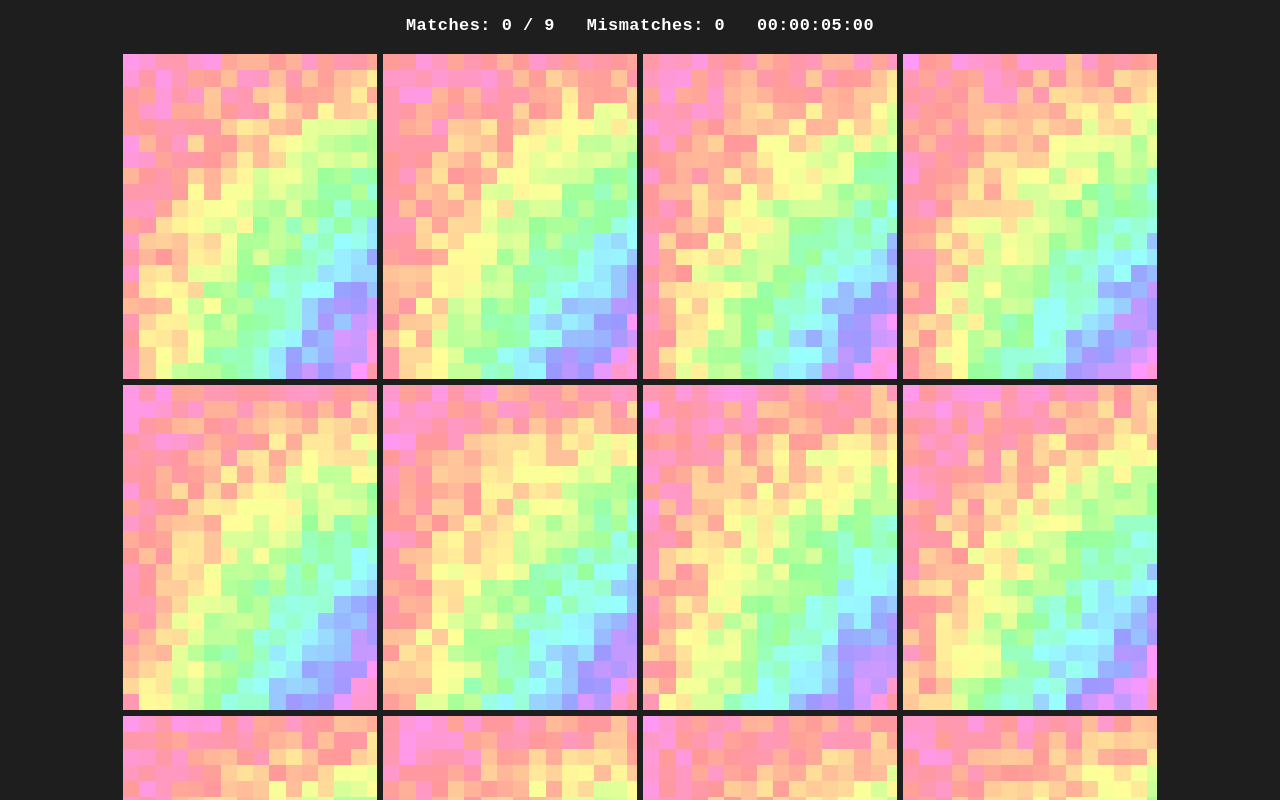
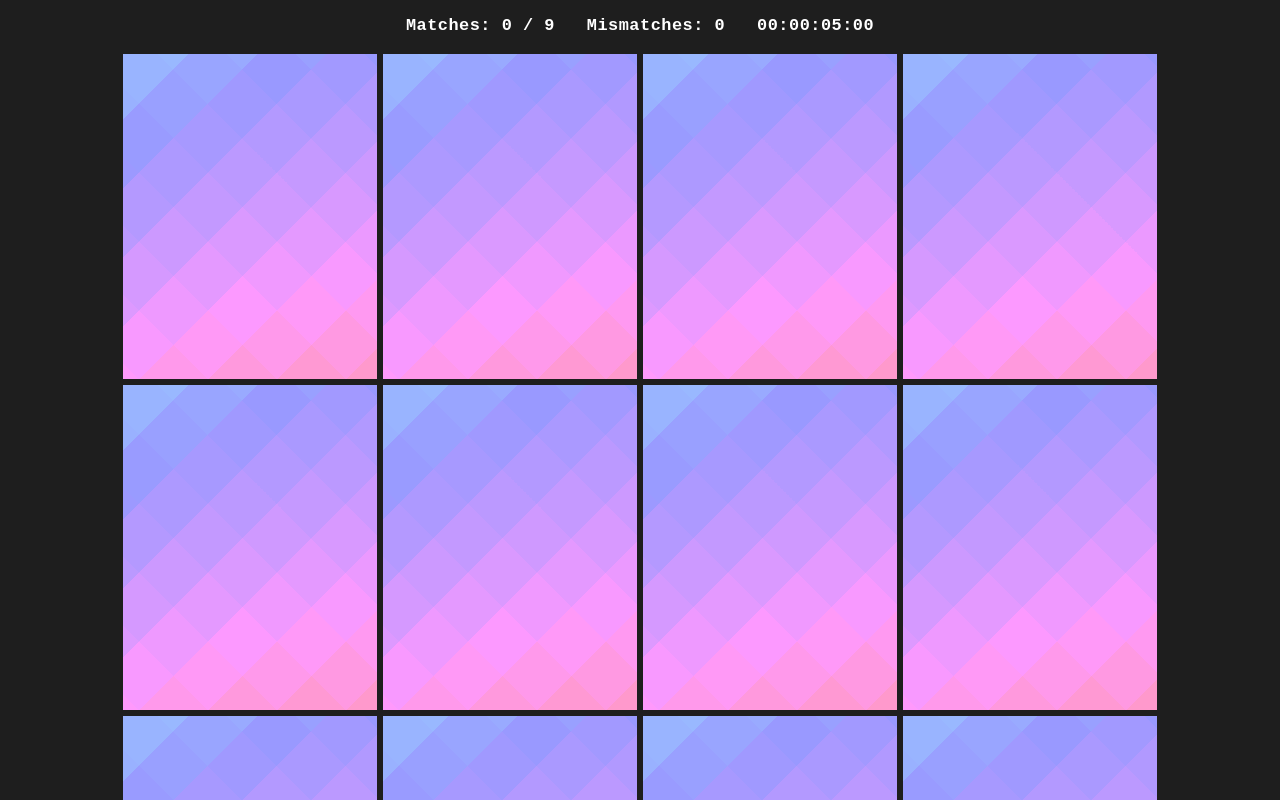
Before and after one commit to AndresSweeneyRios/card-game, a Nuxt app: page / in a window 1280 px wide. Shown: the top 800 px of the page. Built offline with nearby package versions, Linux system fonts and the light colour scheme.

Commit message:
~ -> @ (webpack)

```diff
--- a/components/Back.vue
+++ b/components/Back.vue
@@ -1,12 +1,20 @@
 <template lang="pug">
-	canvas( width="20" height="20" ref="canvas" )
+	canvas( width="20" height="20" ref="canvas" :style="{ transform: `rotate(${rotation}deg)` }" )
 </template>
 
 <script>
+	import Vue from 'vue'
+
 	export default {
 		computed: {
 			context () {
 				return this.$refs.canvas.getContext('2d')
+			}
+		},
+
+		data () {
+			return {
+				rotation: 45
 			}
 		},
 
@@ -29,8 +37,8 @@
 
 				for ( let x = 21; x; x-- )
 					for ( let y = 0; y <= 21; y++ )
-						this.draw(x-2,y-2,`hsl(${(x*y)+(i+(Math.random() * 60)) }, 100%, 80%)`)
-			}, 1000/60)
+						this.draw(x-2,y-2,`hsl(${(x*y)+(i*2) }, 100%, 80%)`)
+			}, 50)
 		}
 	}
 </script>
@@ -38,6 +46,12 @@
 
 <style lang="sass" scoped>
 	canvas
-		// background-color: red
+		position: absolute
+		left: -50%
+		height: 300%
+		image-rendering: pixelated
+		z-index: 4
+		top: -50%
+
 
 </style>
--- a/components/Score.vue
+++ b/components/Score.vue
@@ -31,7 +31,7 @@
 
 <script>
 	import Vue from 'vue'
-	import Clock from '~/components/Clock'
+	import Clock from '@/components/Clock'
 	import { mapState } from 'vuex'
 
 	export default {
--- a/components/card.vue
+++ b/components/card.vue
@@ -7,7 +7,7 @@
 <script>
 	import Vue from 'vue'
 	import { mapState } from 'vuex'
-	import Back from '~/components/Back'
+	import Back from '@/components/Back'
 
 	const alarm = time => new Promise( resolve => setTimeout(resolve, time) )
 
@@ -69,14 +69,6 @@
 		overflow: hidden
 		max-width: 45%
 
-		canvas
-			position: absolute
-			left: 0
-			height: 100%
-			image-rendering: pixelated
-			z-index: 4
-			top: 0
-
 		&.show
 			transform: scaleX(1)
 
--- a/pages/index.vue
+++ b/pages/index.vue
@@ -19,8 +19,8 @@
 </style>
 
 <script>
-	import Card from '~/components/Card'
-	import Score from '~/components/Score'
+	import Card from '@/components/Card'
+	import Score from '@/components/Score'
 
 	export default {
 		components: {
```
